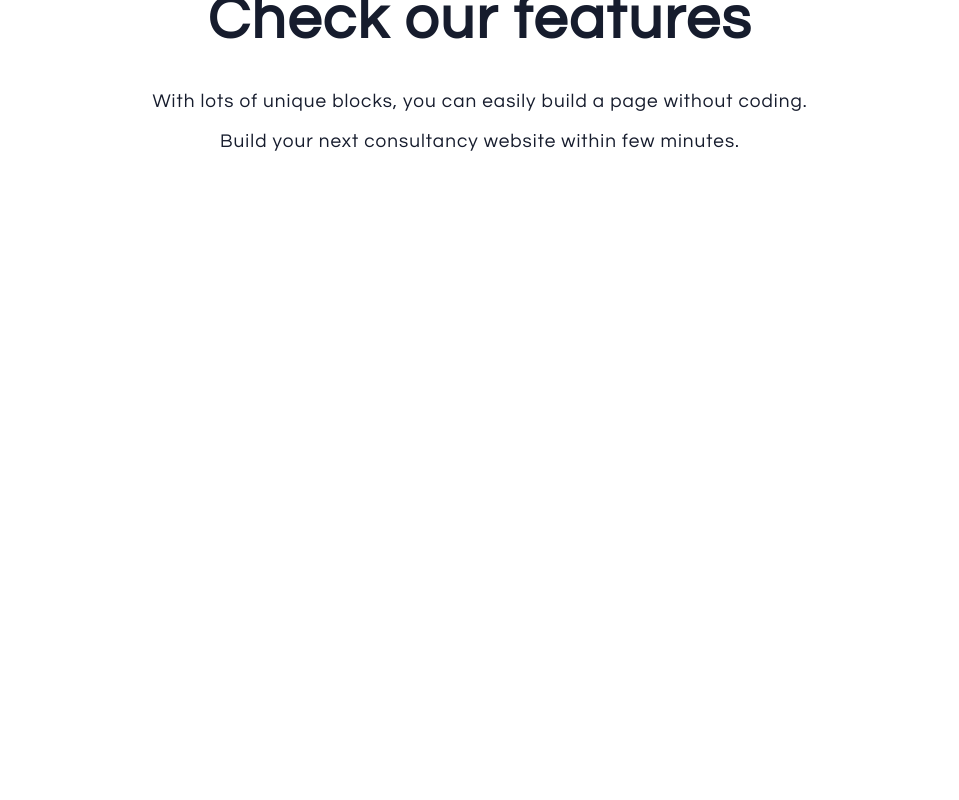
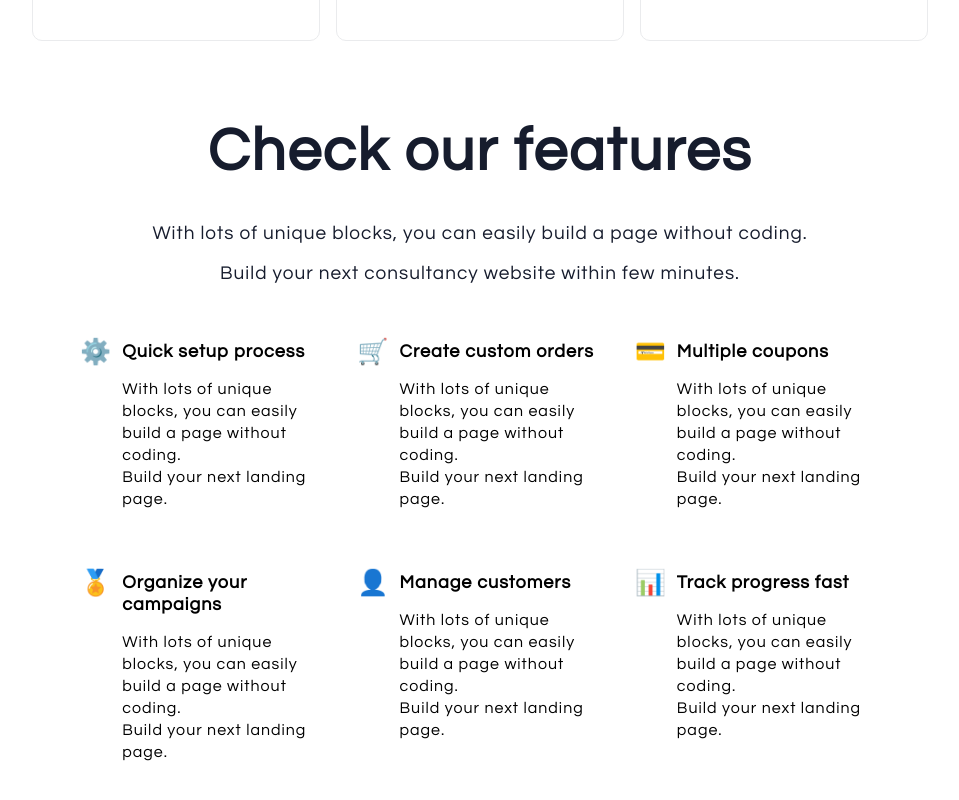
Before and after one commit to yuliana-r/brainwave-frontend, a Next.js app: page / in a window 1280 px wide. Shown: the part 964-1764 px from the top of the page, without its empty margins (160-1119 px from the left). Before the commit the page ends 1125 px from the top, so only its background shows below. Built offline with nearby package versions, Linux system fonts and the light colour scheme.

Commit message:
Add styling for feature cards

```diff
--- a/app/globals.css
+++ b/app/globals.css
@@ -153,13 +153,13 @@ h1 {
   flex-direction: row;
   justify-content: space-between;
   width: 100%;
-  gap: 2em;
+  gap: 1em;
 }
 
 .pricing-card {
   border: 1px solid #eaebed;
   border-radius: 10px;
-  padding: 2em;
+  padding: 3em 4em;
 }
 
 .pricing-card > p {
@@ -193,3 +193,32 @@ span {
 }
 
 /* Features */
+
+.feature-card {
+  display: flex;
+  flex-direction: row;
+  justify-content: center;
+  font-size: 16px;
+  line-height: 22px;
+  gap: 10px;
+  margin-bottom: 30px;
+}
+
+.feature-icon {
+  font-size: 25px;
+}
+
+.feature-cards {
+  display: grid;
+  grid-template-columns: 1fr 1fr 1fr;
+  gap: 2em;
+  letter-spacing: 1px;
+  line-height: 20px;
+  padding: 3em;
+}
+
+.feature-title {
+  font-size: 18px;
+  font-weight: bolder;
+  margin-bottom: 15px;
+}
--- a/app/layout.js
+++ b/app/layout.js
@@ -1,7 +1,4 @@
-import { Inter } from "next/font/google";
 import "./globals.css";
-
-const inter = Inter({ subsets: ["latin"] });
 
 export const metadata = {
   title: "Brainwave | Home",
--- a/components/FeatureCard.js
+++ b/components/FeatureCard.js
@@ -1,9 +1,9 @@
 const FeatureCard = (props) => {
   return (
-    <div>
-      <p>{props.icon}</p>
+    <div className="feature-card">
+      <p className="feature-icon">{props.icon}</p>
       <div>
-        <p>{props.title}</p>
+        <p className="feature-title">{props.title}</p>
         <div>
           <p>
             With lots of unique blocks, you can easily build a page without
--- a/components/Features.js
+++ b/components/Features.js
@@ -1,3 +1,5 @@
+import FeatureCard from "./FeatureCard";
+
 const Features = () => {
   return (
     <div className="features">
@@ -9,7 +11,14 @@ const Features = () => {
         Build your next consultancy website within few minutes.
       </p>
 
-      <div></div>
+      <div className="feature-cards">
+        <FeatureCard icon="⚙️" title="Quick setup process" />
+        <FeatureCard icon="🛒" title="Create custom orders" />
+        <FeatureCard icon="💳" title="Multiple coupons" />
+        <FeatureCard icon="🏅" title="Organize your campaigns" />
+        <FeatureCard icon="👤" title="Manage customers" />
+        <FeatureCard icon="📊" title="Track progress fast" />
+      </div>
     </div>
   );
 };
```
